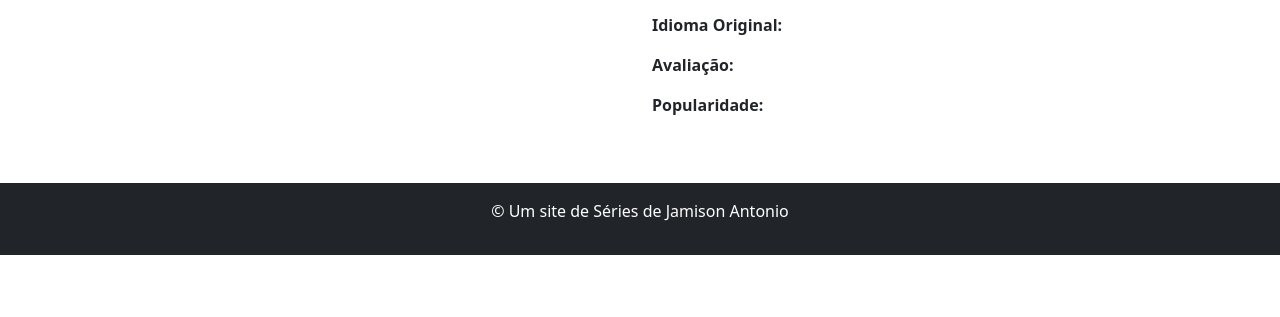
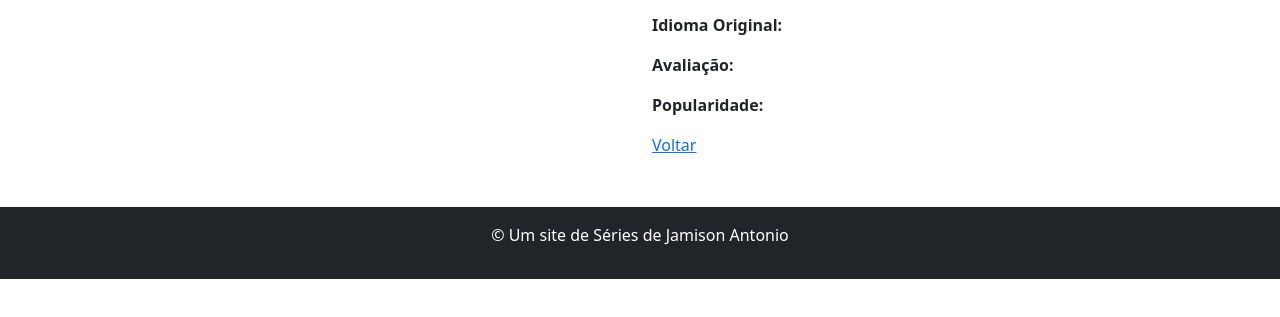
Before and after one commit to JamisonAntonio/filmesjamison, a website: page public/detalhes.html in a window 1280 px wide. Shown: the part 171-488 px from the top of the page. Drawn offline with nearby package versions, Linux system fonts and the light colour scheme; no server answers.

Commit message:
coloquei botao voltar

```diff
--- a/public/detalhes.html
+++ b/public/detalhes.html
@@ -38,7 +38,10 @@
           <p><strong>Idioma Original:</strong> <span id="movie-language"></span></p>
           <p><strong>Avaliação:</strong> <span id="movie-rating"></span></p>
           <p><strong>Popularidade:</strong> <span id="movie-popularity"></span></p>
+        <div><a href="javascript:history.back()">Voltar</a></div>
         </div>
+
+
       </div>
     </section>
   </main>
```
Also changed, not shown: public/index.html (+0 -7 lines).
